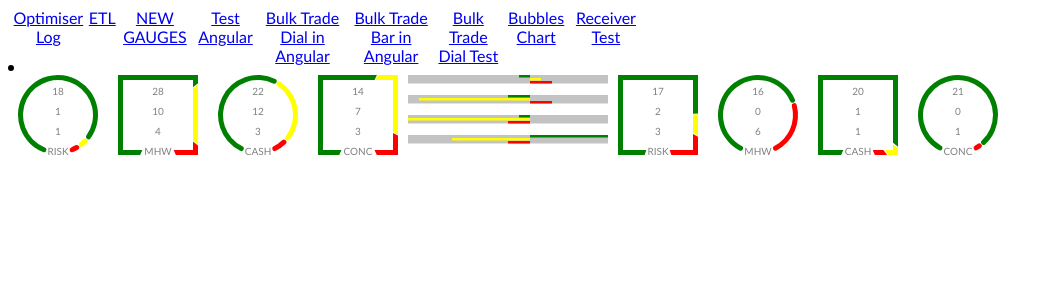
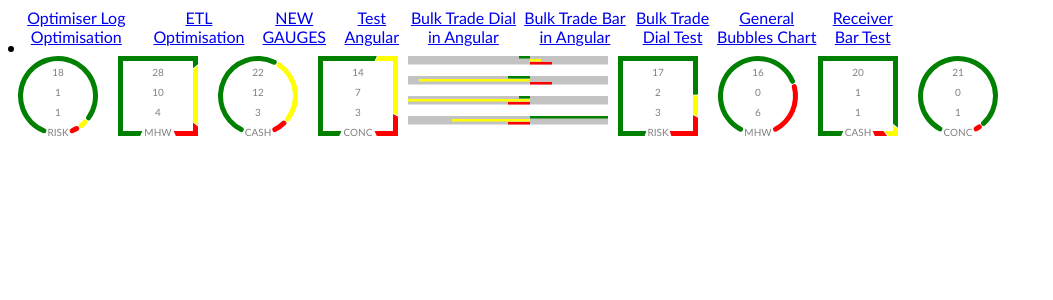
Before and after one commit to colinxsmith/optdisplay, an Angular app: page /bulktest in a window 1280 px wide. Shown: the top 300 px of the page, without its empty margins (0-1053 px from the left). Built offline with nearby package versions, Linux system fonts and the light colour scheme.

Commit message:
Another way to define the routes

```diff
--- a/src/app/app.component.css
+++ b/src/app/app.component.css
@@ -5,14 +5,15 @@ div.mainTip {
     text-align: center;
     font-size: 20px;
     padding: 3px;
-    border:8px;
+    border: 8px;
     border-radius: 4px;
     font-weight: bold;
     font-family: Calibri, sans-serif;
     pointer-events: none;
     overflow: auto;
 }
+
 nav {
-    width:50%;
-    text-align:center;
+    width: 900px;
+    text-align: center;
 }
--- a/src/app/app.component.html
+++ b/src/app/app.component.html
@@ -1,16 +1,12 @@
 <nav>
 <tr>
-<td></td>
-    <a routerLink="/optlog" routerLinkActive="active">Optimiser Log  </a><td></td>
-    <a routerLink="/etl" routerLinkActive="active">ETL  </a><td></td>
-    <a routerLink="/gauge" routerLinkActive="active">NEW GAUGES  </a><td></td>
-    <a routerLink="/proper" routerLinkActive="active">Test Angular  </a><td></td>
-    <a routerLink="/bulk" routerLinkActive="active">Bulk Trade Dial in Angular  </a><td></td>
-    <a routerLink="/bulkbar" routerLinkActive="active">Bulk Trade Bar in Angular  </a><td></td>
-    <a routerLink="/bulktest" routerLinkActive="active">Bulk Trade Dial Test  </a><td></td>
-    <a routerLink="/bubbles" routerLinkActive="active">Bubbles Chart  </a><td></td>
-    <a routerLink="/receive" routerLinkActive="active">Receiver Test  </a>
-    </tr>
+<ng-container *ngIf="rKeys?.length">
+<ng-container *ngFor="let key of rKeys">
+<a [routerLink]="key" >{{routes[key]}}</a>
+<td> </td>
+</ng-container>
+</ng-container>
+</tr>
 </nav>
 <div class="mainTip"></div>
 <router-outlet></router-outlet>
--- a/src/app/app.component.ts
+++ b/src/app/app.component.ts
@@ -7,4 +7,16 @@ import { Component } from '@angular/core';
 })
 export class AppComponent {
   title = 'optdisplay';
+  routes = {
+    optlog: 'Optimiser Log Optimisation',
+    etl: 'ETL Optimisation',
+    gauge: 'NEW GAUGES',
+    proper: 'Test Angular',
+    bulk: 'Bulk Trade Dial in Angular',
+    bulkbar: 'Bulk Trade Bar in Angular',
+    bulktest: 'Bulk Trade Dial Test',
+    bubbles: 'General Bubbles Chart',
+    receive: 'Receiver Bar Test'
+  };
+  rKeys = Object.keys(this.routes);
 }
```
